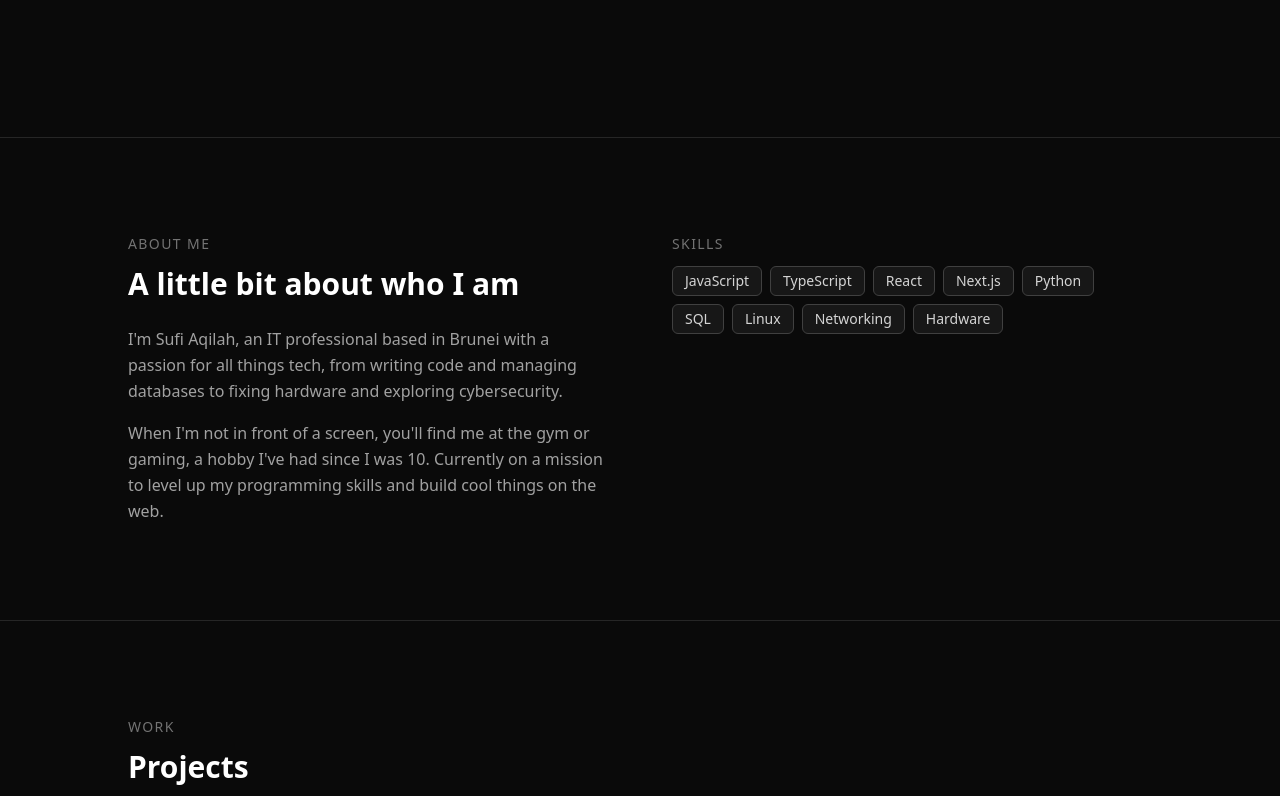
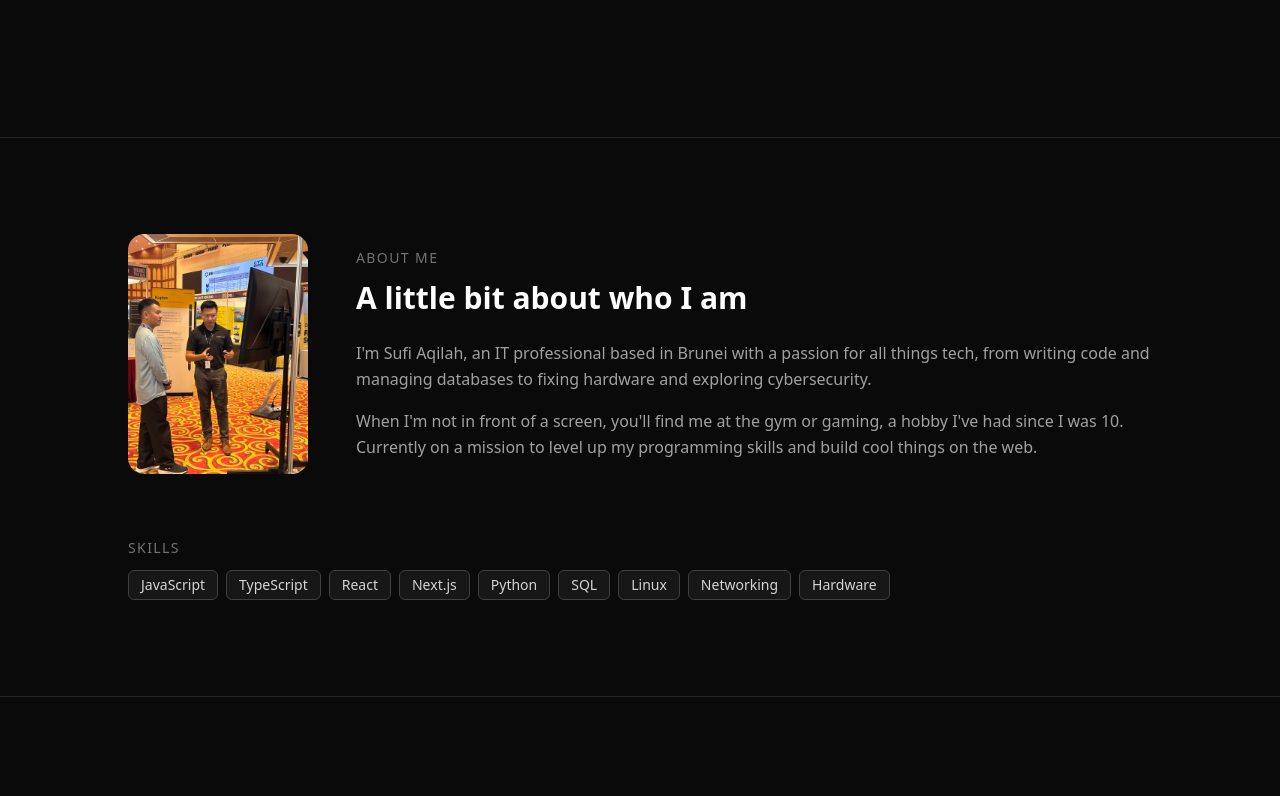
Before and after one commit to Sufiaqilah/my-portfolio, a Next.js app: page / in a window 1280 px wide. Shown: the part 663-1459 px from the top of the page. Built offline with nearby package versions, Linux system fonts and the light colour scheme.

Commit message:
added photo to about

```diff
--- a/app/components/About.tsx
+++ b/app/components/About.tsx
@@ -1,3 +1,5 @@
+import Image from "next/image";
+
 export default function About() {
   const skills = [
     "JavaScript", "TypeScript", "React", "Next.js",
@@ -6,7 +8,17 @@ export default function About() {
 
   return (
     <section id="about" className="py-24 px-6 border-t border-neutral-800">
-      <div className="max-w-5xl mx-auto grid grid-cols-1 md:grid-cols-2 gap-16">
+      <div className="max-w-5xl mx-auto">
+        <div className="flex flex-col md:flex-row gap-12 items-center mb-16">
+          <div className="shrink-0">
+            <Image
+              src="/firsttendrillwood.jpg"
+              alt="Sufi Aqilah"
+              width={180}
+              height={180}
+              className="rounded-2xl object-cover"
+            />
+          </div>
           <div>
             <p className="text-neutral-500 text-sm mb-3 tracking-widest uppercase">About Me</p>
             <h2 className="text-3xl font-bold text-white mb-6">A little bit about who I am</h2>
@@ -16,6 +28,7 @@ export default function About() {
             <p className="text-neutral-400 leading-relaxed">
               When I'm not in front of a screen, you'll find me at the gym or gaming, a hobby I've had since I was 10. Currently on a mission to level up my programming skills and build cool things on the web.
             </p>
+          </div>
         </div>
         <div>
           <p className="text-neutral-500 text-sm mb-3 tracking-widest uppercase">Skills</p>
```
Also changed, not shown: public/firsttendrillwood.jpg (added). Lines whose indentation alone changed are shown as unchanged.
